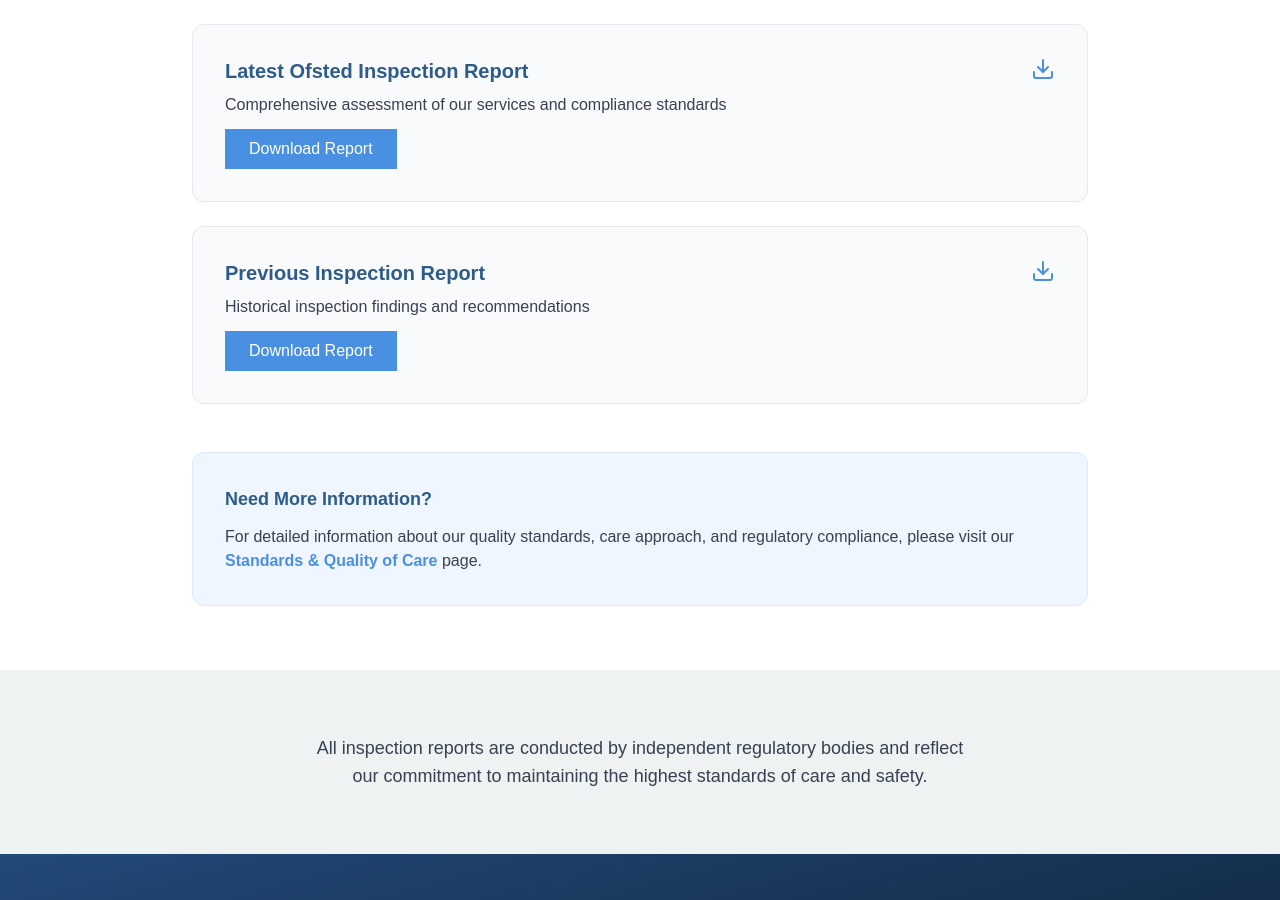
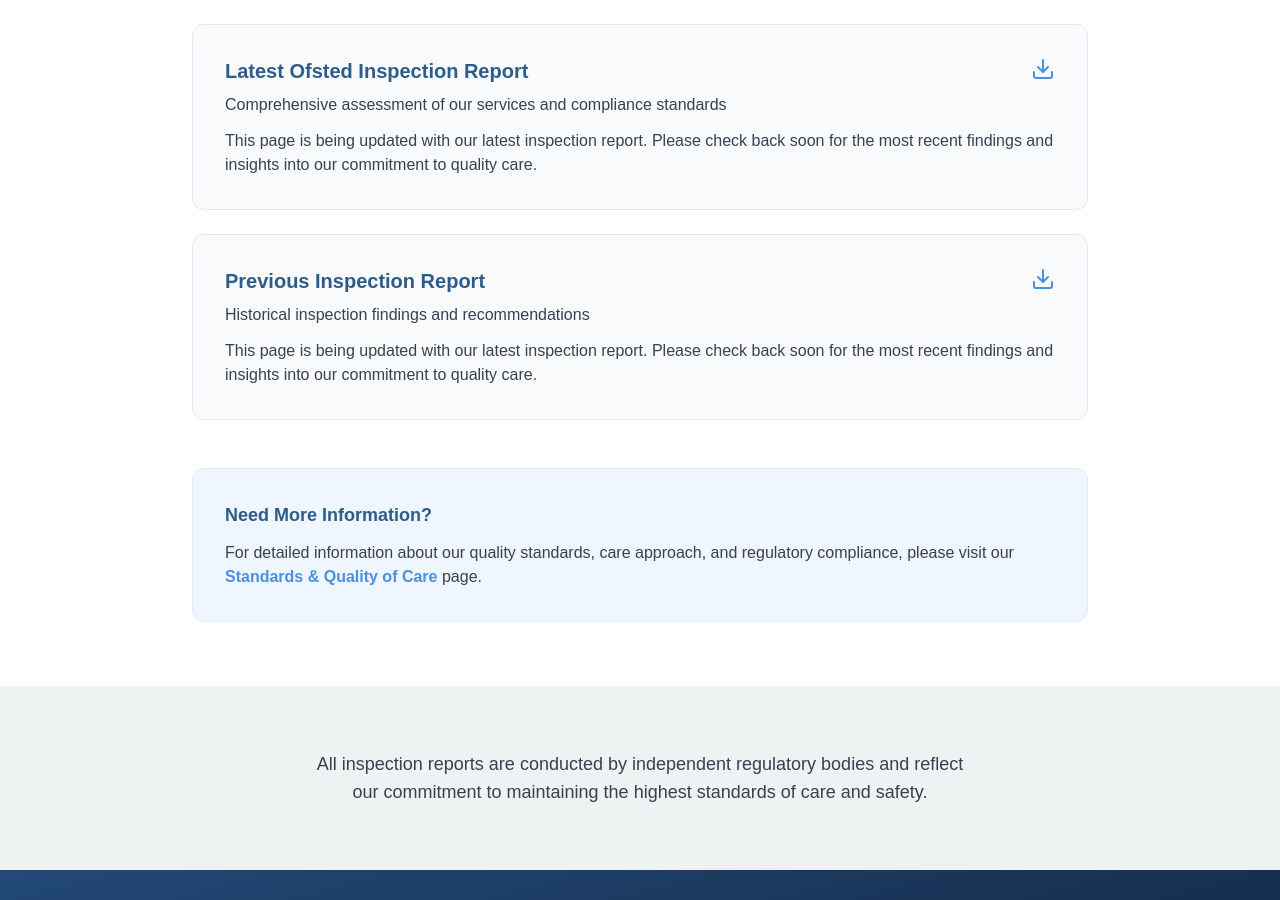
Before and after one commit to ADITYA1234556/satash, a React (Vite) app in the folder apps/web/: page /reports in a window 1280 px wide. Shown: the part 820-1720 px from the top of the page. Built offline with nearby package versions, Linux system fonts and the light colour scheme; grey boxes are pictures that could not be loaded.

Commit message:
Update InspectionReportsPage to replace download button with a message about upcoming report updates

```diff
--- a/apps/web/src/pages/InspectionReports.jsx
+++ b/apps/web/src/pages/InspectionReports.jsx
@@ -60,9 +60,9 @@ const InspectionReportsPage = () => {
                     </div>
                     <Download className="w-6 h-6 text-[#4A90E2] flex-shrink-0" aria-hidden="true" />
                   </div>
-                  <button className="bg-[#4A90E2] hover:bg-[#2E5C8A] text-white px-6 py-2 rounded-lg transition-colors duration-300">
-                    Download Report
-                  </button>
+                  <p className="text-gray-700">
+                    This page is being updated with our latest inspection report. Please check back soon for the most recent findings and insights into our commitment to quality care.
+                  </p>
                 </div>
 
                 <div className="bg-gray-50 p-8 rounded-xl border border-gray-200 hover:border-[#4A90E2] transition-colors duration-300">
@@ -73,9 +73,9 @@ const InspectionReportsPage = () => {
                     </div>
                     <Download className="w-6 h-6 text-[#4A90E2] flex-shrink-0" aria-hidden="true" />
                   </div>
-                  <button className="bg-[#4A90E2] hover:bg-[#2E5C8A] text-white px-6 py-2 rounded-lg transition-colors duration-300">
-                    Download Report
-                  </button>
+                  <p className="text-gray-700">
+                    This page is being updated with our latest inspection report. Please check back soon for the most recent findings and insights into our commitment to quality care.
+                  </p>
                 </div>
               </div>
 
```
